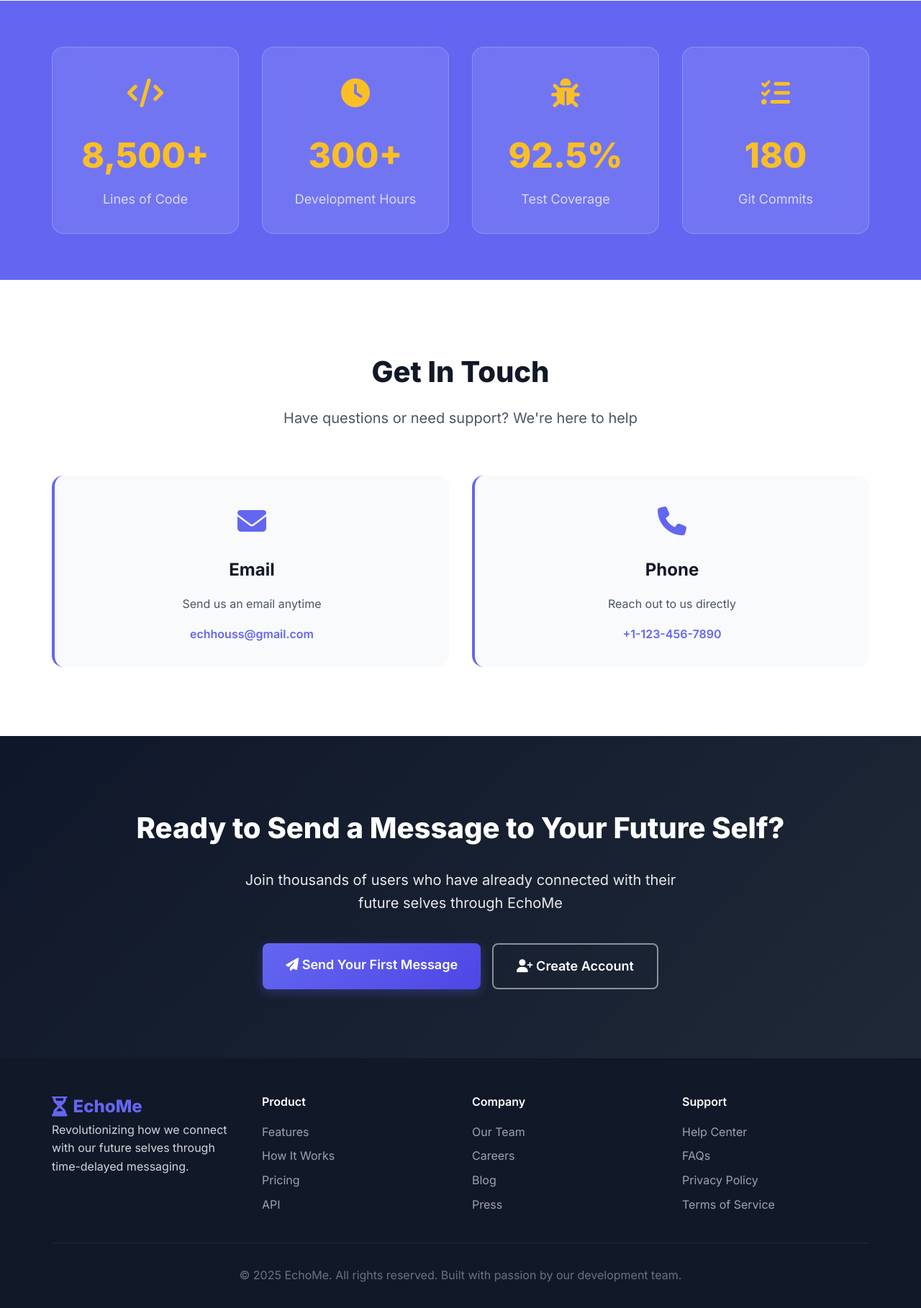
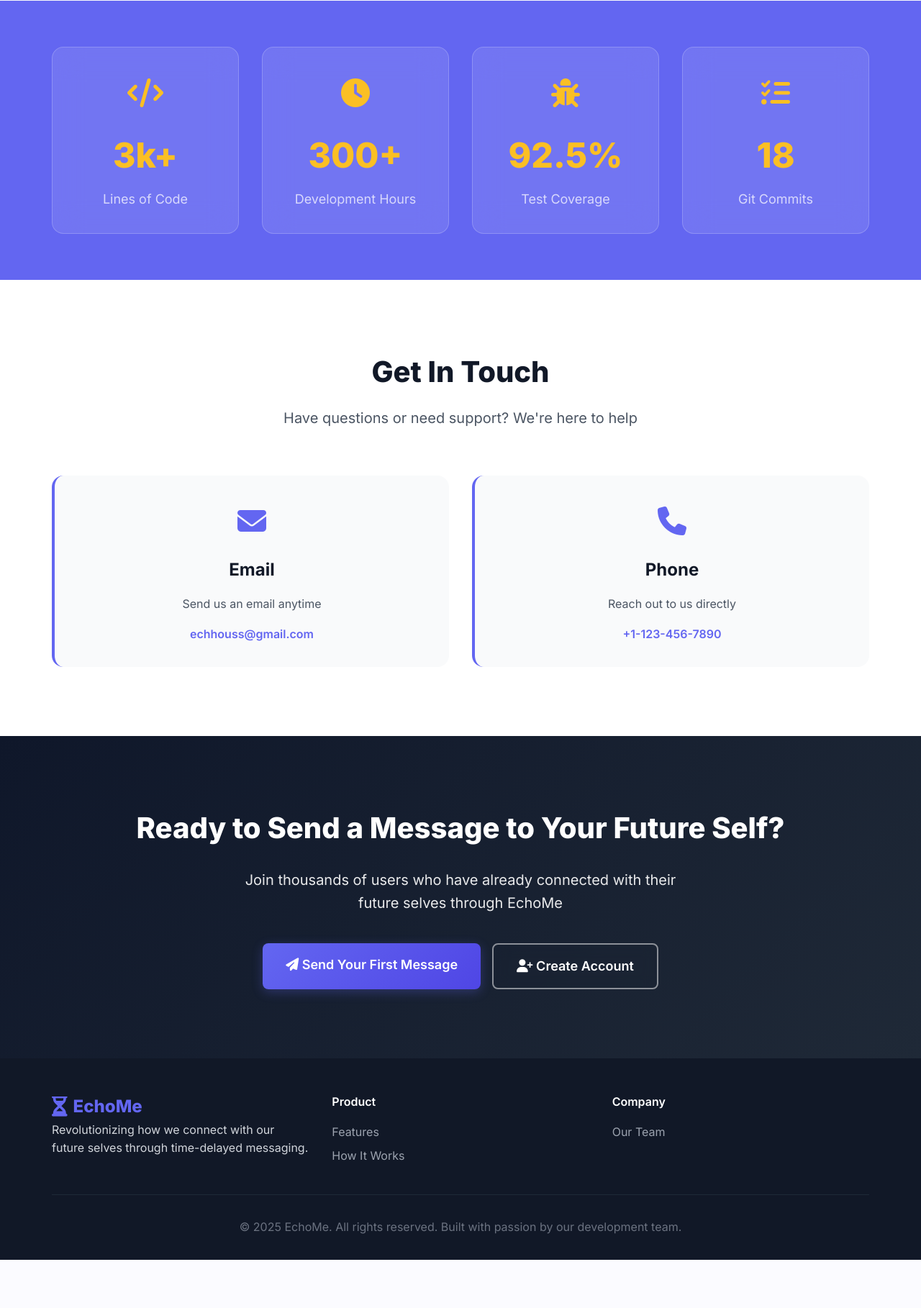
Before and after one commit to kgpro/ECHOME, a Django app: page / in a window 1280 px wide. Shown: the part 3628-5446 px from the top of the page at 72% size. After the commit the page ends 5379 px from the top, so only its background shows below. Run offline with Django 4.2, Linux system fonts and the light colour scheme.

```diff
--- a/templates/index.html
+++ b/templates/index.html
@@ -857,7 +857,7 @@
                     <h3><i class="fas fa-chart-line"></i> Platform Stats</h3>
                     <div class="stat-grid">
                         <div class="stat">
-                            <div class="stat-number">10K+</div>
+                            <div class="stat-number">500+</div>
                             <div class="stat-label">Messages Sent</div>
                         </div>
                         <div class="stat">
@@ -866,7 +866,7 @@
                         </div>
                         <div class="stat">
                             <div class="stat-number">50+</div>
-                            <div class="stat-label">Countries</div>
+                            <div class="stat-label">Global</div>
                         </div>
                         <div class="stat">
                             <div class="stat-number">5★</div>
@@ -965,7 +965,7 @@
                         <p class="member-role">Backend Developer</p>
                         <p class="member-bio">Specializes in Django, database architecture, and API development. Ensures our system is robust and scalable.</p>
                         <div class="member-social">
-                            <a href="#" class="social-link"><i class="fab fa-github"></i></a>
+                            <a href="https://github.com/kgpro" class="social-link"><i class="fab fa-github"></i></a>
                             <a href="#" class="social-link"><i class="fab fa-linkedin"></i></a>
                             <a href="#" class="social-link"><i class="fab fa-twitter"></i></a>
                         </div>
@@ -999,7 +999,7 @@
                     <div class="stat-icon">
                         <i class="fas fa-code"></i>
                     </div>
-                    <span class="stat-number">8,500+</span>
+                    <span class="stat-number">3k+</span>
                     <span class="stat-label">Lines of Code</span>
                 </div>
 
@@ -1023,7 +1023,7 @@
                     <div class="stat-icon">
                         <i class="fas fa-tasks"></i>
                     </div>
-                    <span class="stat-number">180</span>
+                    <span class="stat-number">18</span>
                     <span class="stat-label">Git Commits</span>
                 </div>
             </div>
@@ -1091,26 +1091,13 @@
                     <ul>
                         <li><a href="#features">Features</a></li>
                         <li><a href="#steps">How It Works</a></li>
-                        <li><a href="#">Pricing</a></li>
-                        <li><a href="#">API</a></li>
                     </ul>
                 </div>
                 <div class="footer-section">
                     <h4>Company</h4>
                     <ul>
                         <li><a href="#team">Our Team</a></li>
-                        <li><a href="#">Careers</a></li>
-                        <li><a href="#">Blog</a></li>
-                        <li><a href="#">Press</a></li>
-                    </ul>
-                </div>
-                <div class="footer-section">
-                    <h4>Support</h4>
-                    <ul>
-                        <li><a href="#">Help Center</a></li>
-                        <li><a href="#">FAQs</a></li>
-                        <li><a href="#">Privacy Policy</a></li>
-                        <li><a href="#">Terms of Service</a></li>
+
                     </ul>
                 </div>
             </div>
```
